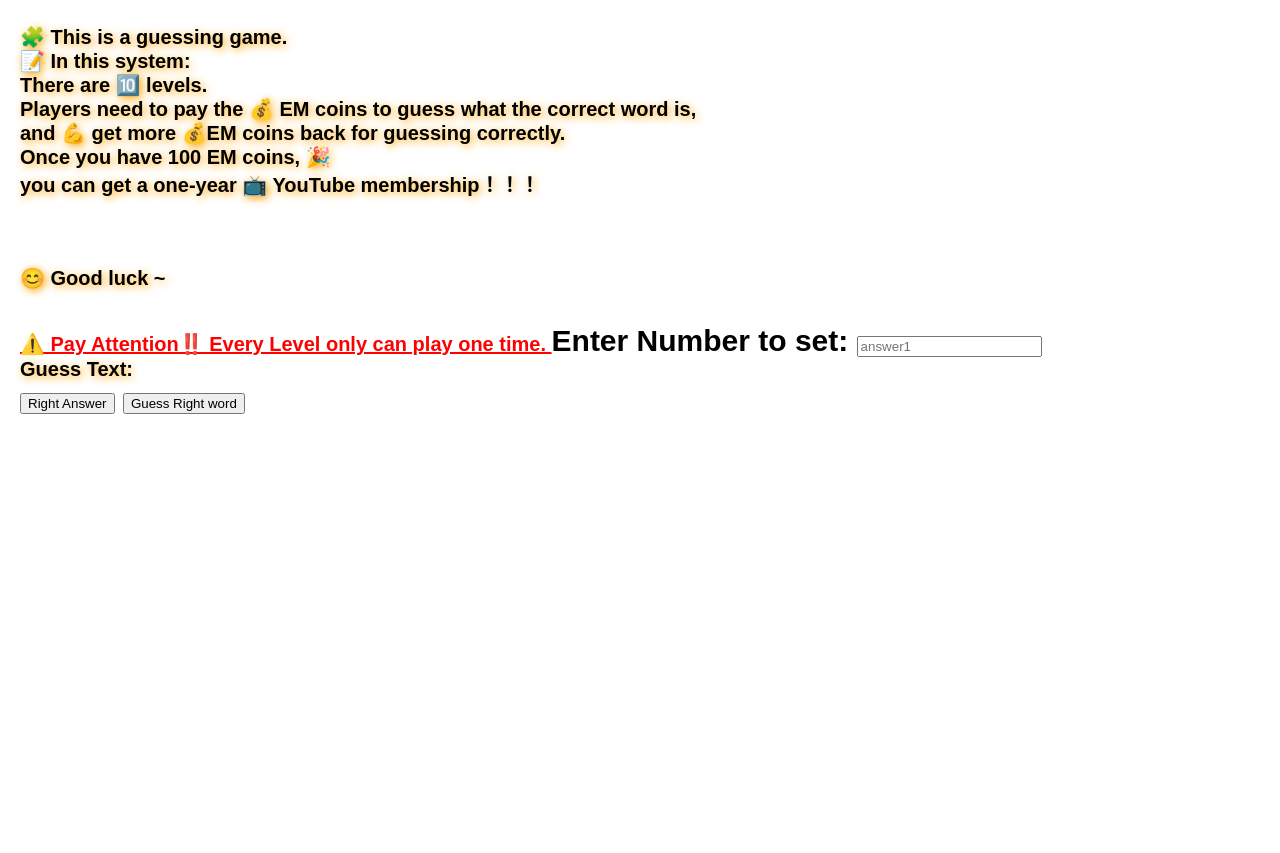
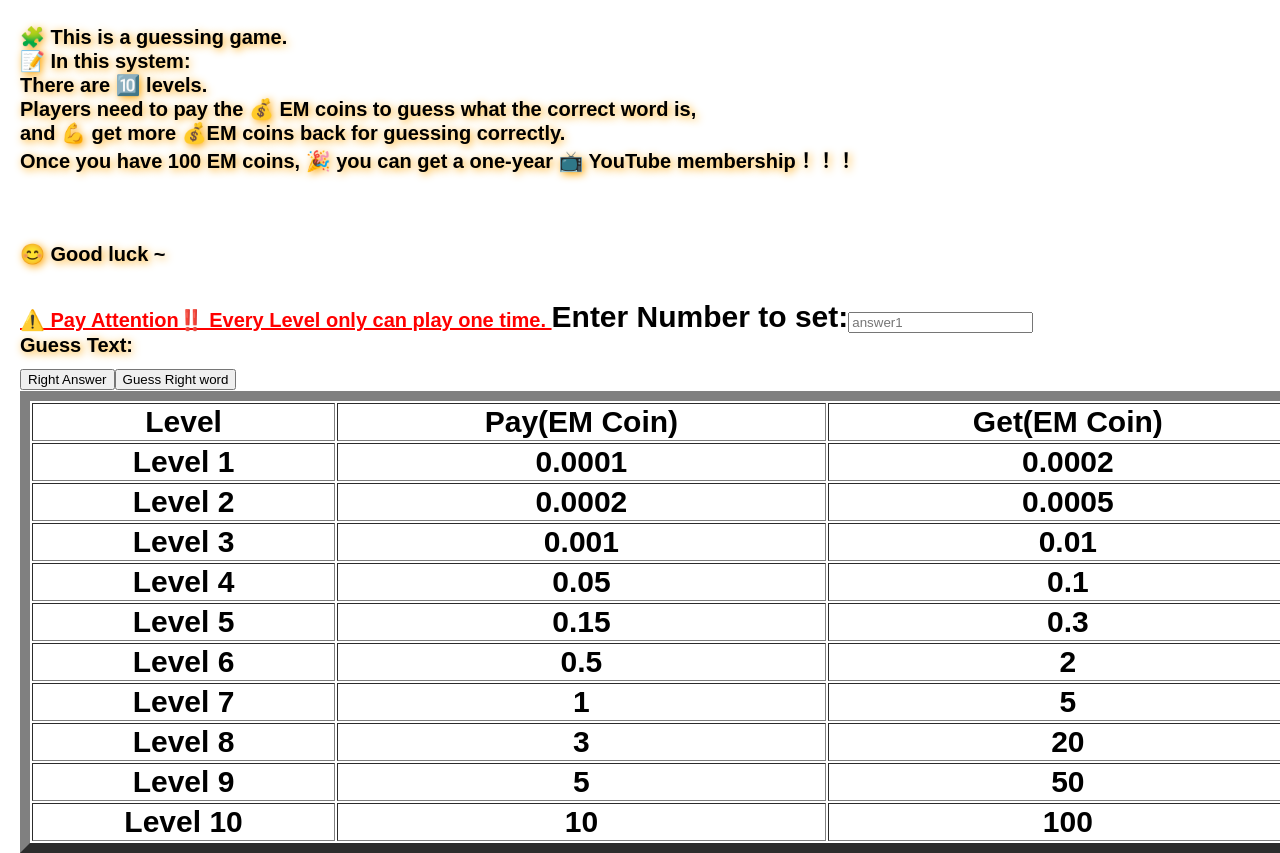
Before and after one commit to Emair2/EM927, a plain HTML site: page em-guess/simple-dapp-example/index.html in a window 1280 px wide. Shown: the part 183-1036 px from the top of the page. Before the commit the page ends 800 px from the top, so only its background shows below. Drawn offline with nearby package versions, Linux system fonts and the light colour scheme; a script that the page names is missing.

Commit message:
Update index.html

```diff
--- a/em-guess/simple-dapp-example/index.html
+++ b/em-guess/simple-dapp-example/index.html
@@ -66,11 +66,71 @@
       <p>There are 🔟 levels. </p>
       <p>Players need to pay the 💰 EM coins to guess what the correct word is, </p>
       <p>and 💪 get more 💰EM coins back for guessing correctly. </p>
-      <p>Once you have 100 EM coins, 🎉</p>
-      <p>you can get a one-year 📺 YouTube membership！！！</p>
+      <p>Once you have 100 EM coins, 🎉 you can get a one-year 📺 YouTube membership！！！</p>
+
+
+      <table border="10" style="width: 65%; text-align: center;">
+        <tr>
+          <td>Level</td>
+          <td>Pay(EM Coin)</td>
+          <td>Get(EM Coin)</td>
+        </tr>
+        <tr>
+          <td>Level 1</td>
+          <td>0.0001</td>
+          <td>0.0002</td>
+        </tr>
+          <tr>
+          <td>Level 2</td>
+          <td>0.0002</td>
+          <td>0.0005</td>
+        </tr>
+          <tr>
+          <td>Level 3</td>
+          <td>0.001</td>
+          <td>0.01</td>
+        </tr>
+          <tr>
+          <td>Level 4</td>
+          <td>0.05</td>
+          <td>0.1 </td>
+        </tr>
+          <tr>
+          <td>Level 5</td>
+          <td>0.15</td>
+          <td>0.3</td>
+        </tr>
+          <tr>
+          <td>Level 6</td>
+          <td>0.5</td>
+          <td>2</td>
+        </tr>
+          <tr>
+          <td>Level 7</td>
+          <td>1</td>
+          <td>5</td>
+        </tr>
+          <tr>
+          <td>Level 8</td>
+          <td>3</td>
+          <td>20</td>
+        </tr>
+          <tr>
+          <td>Level 9</td>
+          <td>5</td>
+          <td>50</td>
+        </tr>
+          <tr>
+          <td>Level 10</td>
+          <td>10</td>
+          <td>100</td>
+      </tr>
 
       <br><br>
     <p>😊 Good luck ~</p>
+
+</div>
+
 <br>
 
 <a href="#">
@@ -87,7 +147,7 @@
 
 <button id="TextInput">Right Answer</button>
 <button id="GuessText">Guess Right word</button>
-</div>
+
 
 </body>
 </html>
```
Lines whose indentation alone changed are shown as unchanged.
